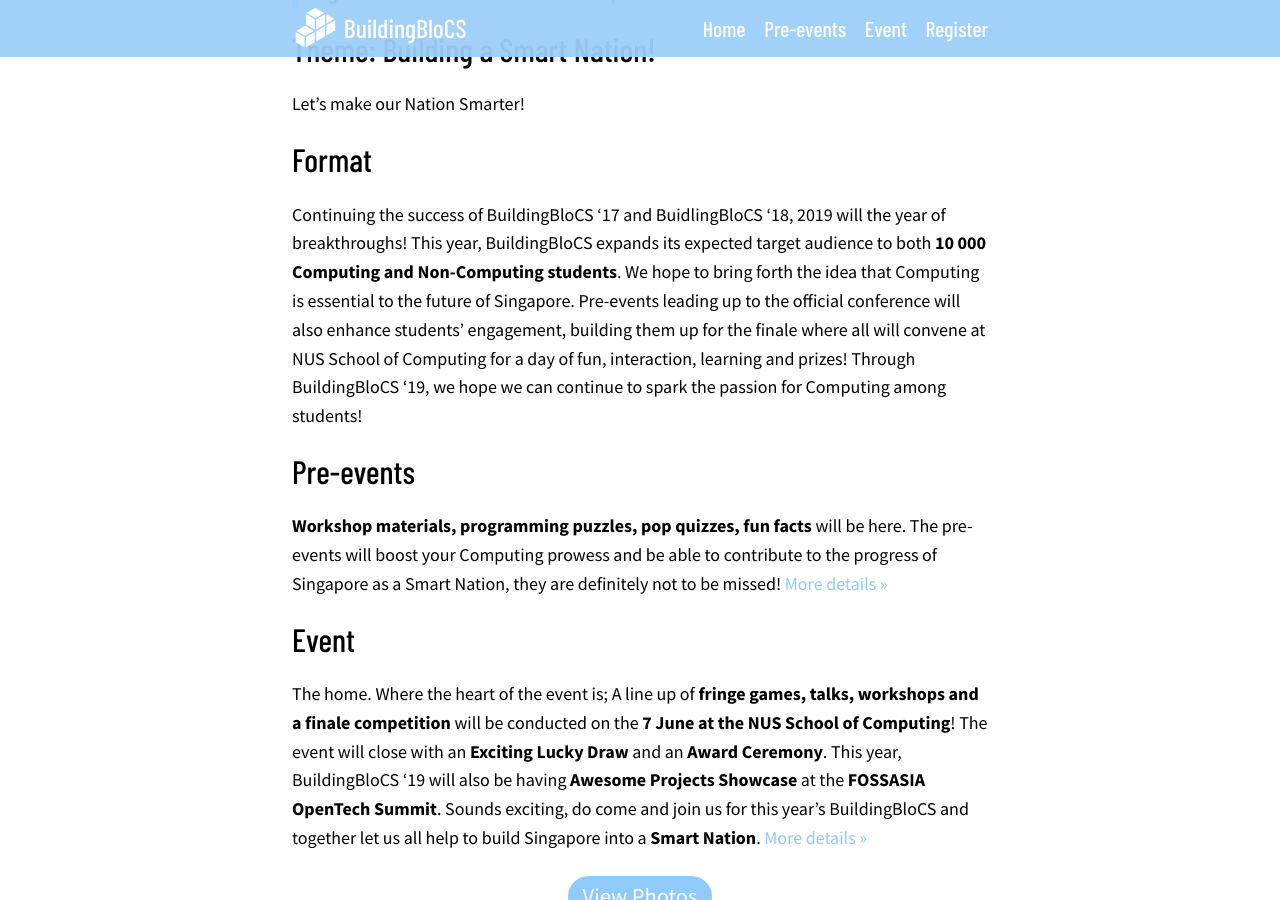
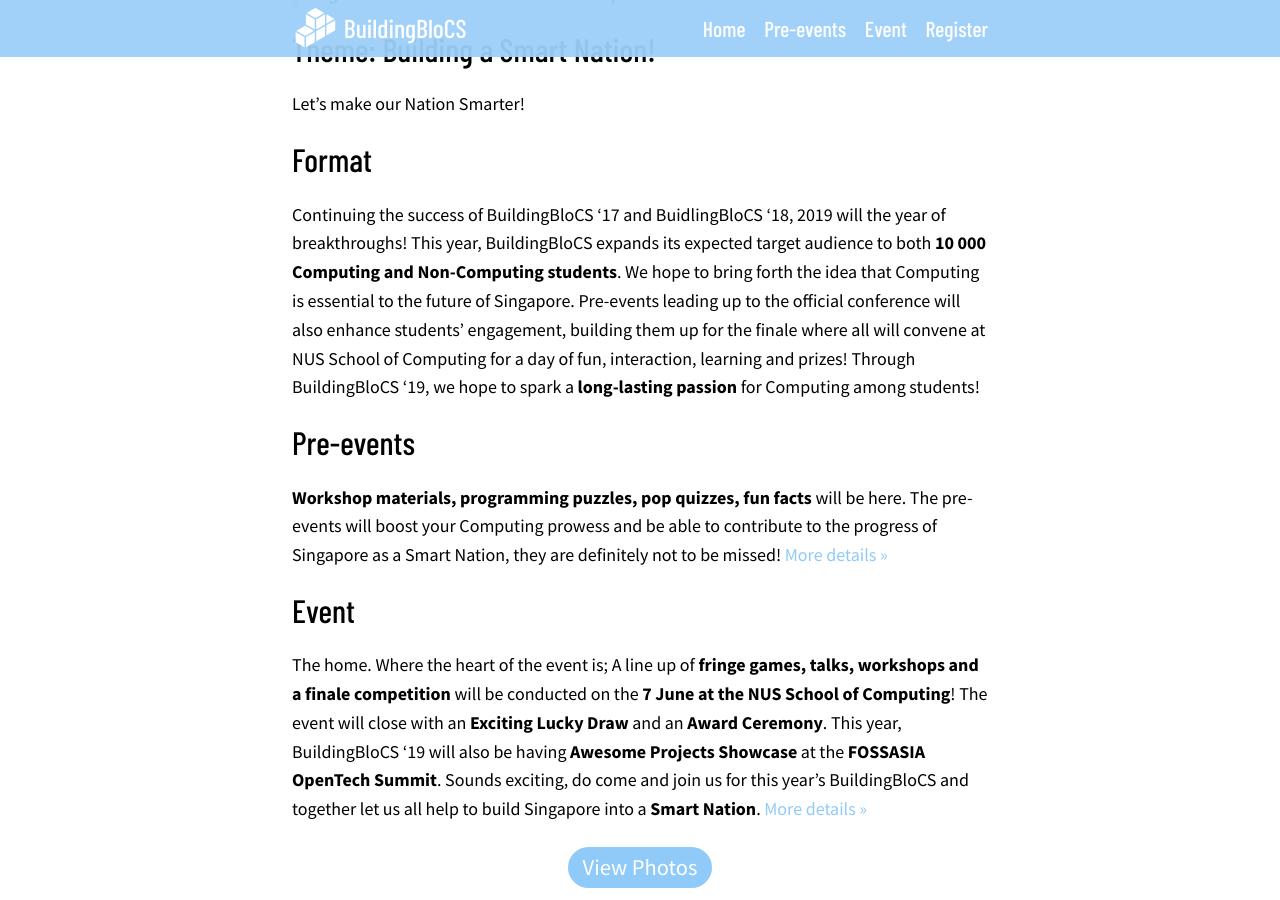
Before and after one commit to buildingblocs/2019, a Jekyll site: the page built from index.md, in a window 1280 px wide and 900 px high, scrolled down 942 px. Built offline with Jekyll 4.4.1, drawn with Linux system fonts in a browser that asks for light colours; some web fonts are replaced; a script that is not in the unit is left out.

Commit message:
Update index.md

```diff
--- a/index.md
+++ b/index.md
@@ -26,7 +26,7 @@ Let's make our Nation Smarter!
 
 ## Format
 
-Continuing the success of BuildingBloCS '17 and BuidlingBloCS '18, 2019 will the year of breakthroughs! This year, BuildingBloCS expands its expected target audience to both **10 000 Computing and Non-Computing students**. We hope to bring forth the idea that Computing is essential to the future of Singapore. Pre-events leading up to the official conference will also enhance students' engagement, building them up for the finale where all will convene at NUS School of Computing for a day of fun, interaction, learning and prizes! Through BuildingBloCS '19, we hope we can continue to spark the passion for Computing among students!
+Continuing the success of BuildingBloCS '17 and BuidlingBloCS '18, 2019 will the year of breakthroughs! This year, BuildingBloCS expands its expected target audience to both **10 000 Computing and Non-Computing students**. We hope to bring forth the idea that Computing is essential to the future of Singapore. Pre-events leading up to the official conference will also enhance students' engagement, building them up for the finale where all will convene at NUS School of Computing for a day of fun, interaction, learning and prizes! Through BuildingBloCS '19, we hope to spark a **long-lasting passion** for Computing among students!
 
 ## Pre-events
 
```
